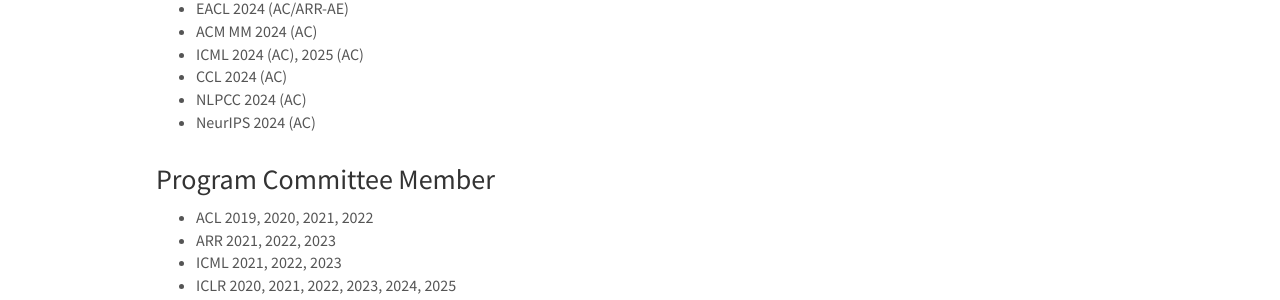
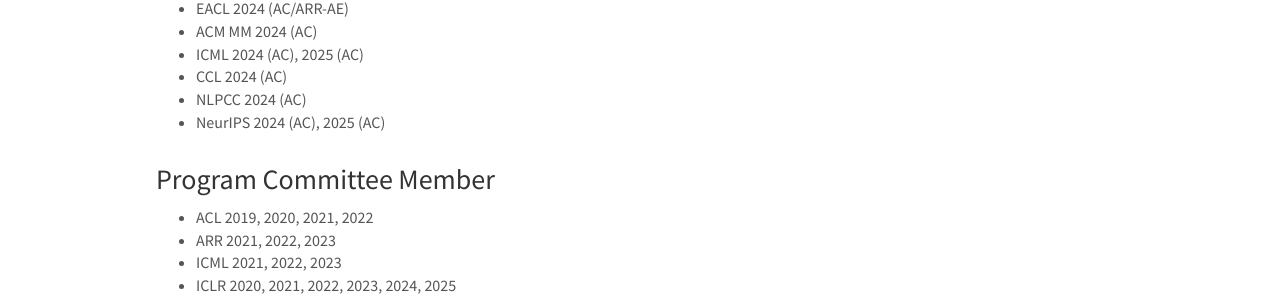
Before and after one commit to scofield7419/scofield7419.github.io, a Jekyll site: the page built from _pages/services.md, in a window 1280 px wide and 900 px high, scrolled down 552 px. Shown: the part 148-448 px from the top of the window. Built offline with Jekyll 4.4.1, drawn with Linux system fonts in a browser that asks for light colours; nearby versions of some CDN libraries; comment, search, counter and statistics services are not loaded; a style sheet for code colours, icons or effects is not loaded.

Commit message:
Update services.md

```diff
--- a/_pages/services.md
+++ b/_pages/services.md
@@ -44,7 +44,7 @@
 - ICML 2024 (AC), 2025 (AC)
 - CCL 2024 (AC)
 - NLPCC 2024 (AC)
-- NeurIPS 2024 (AC)
+- NeurIPS 2024 (AC), 2025 (AC)
 
 
 
```
